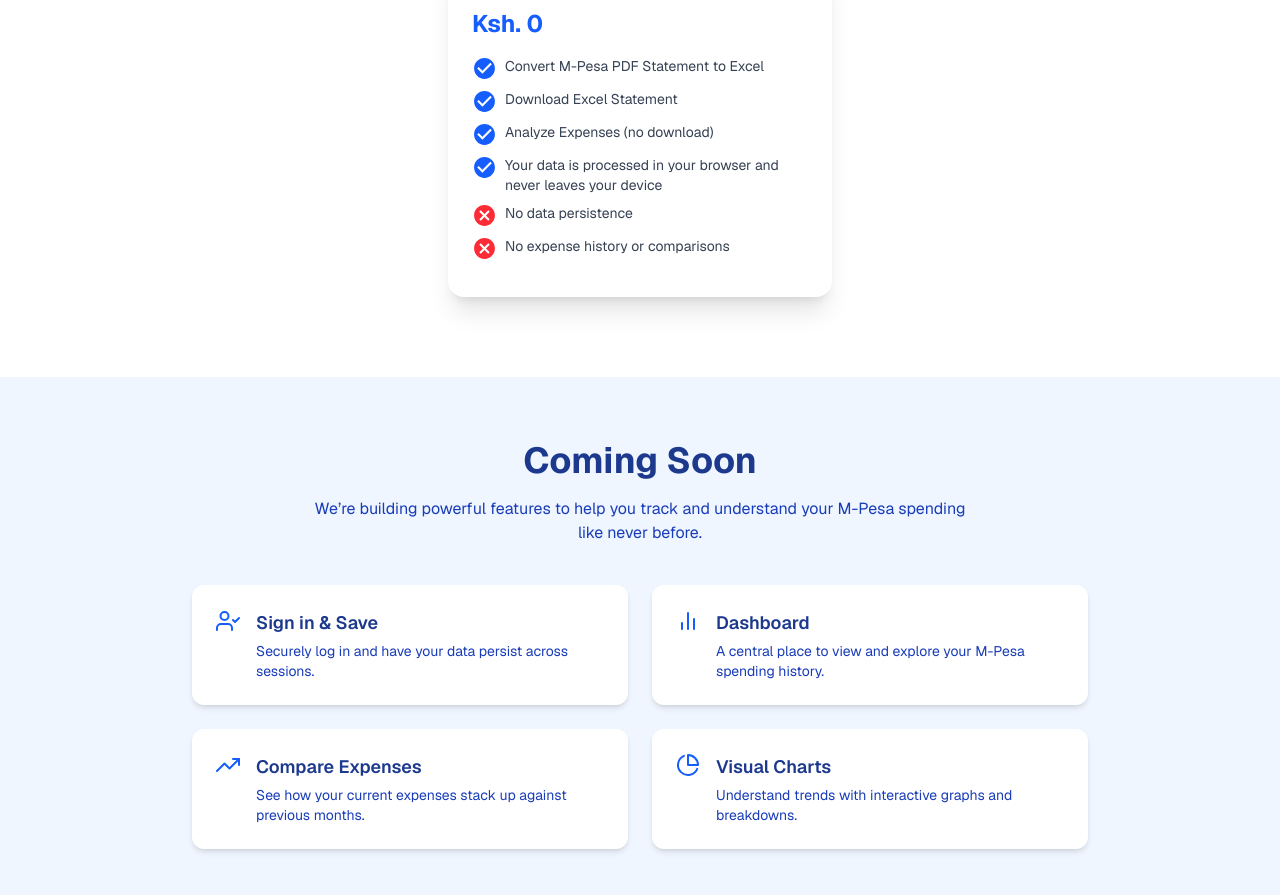
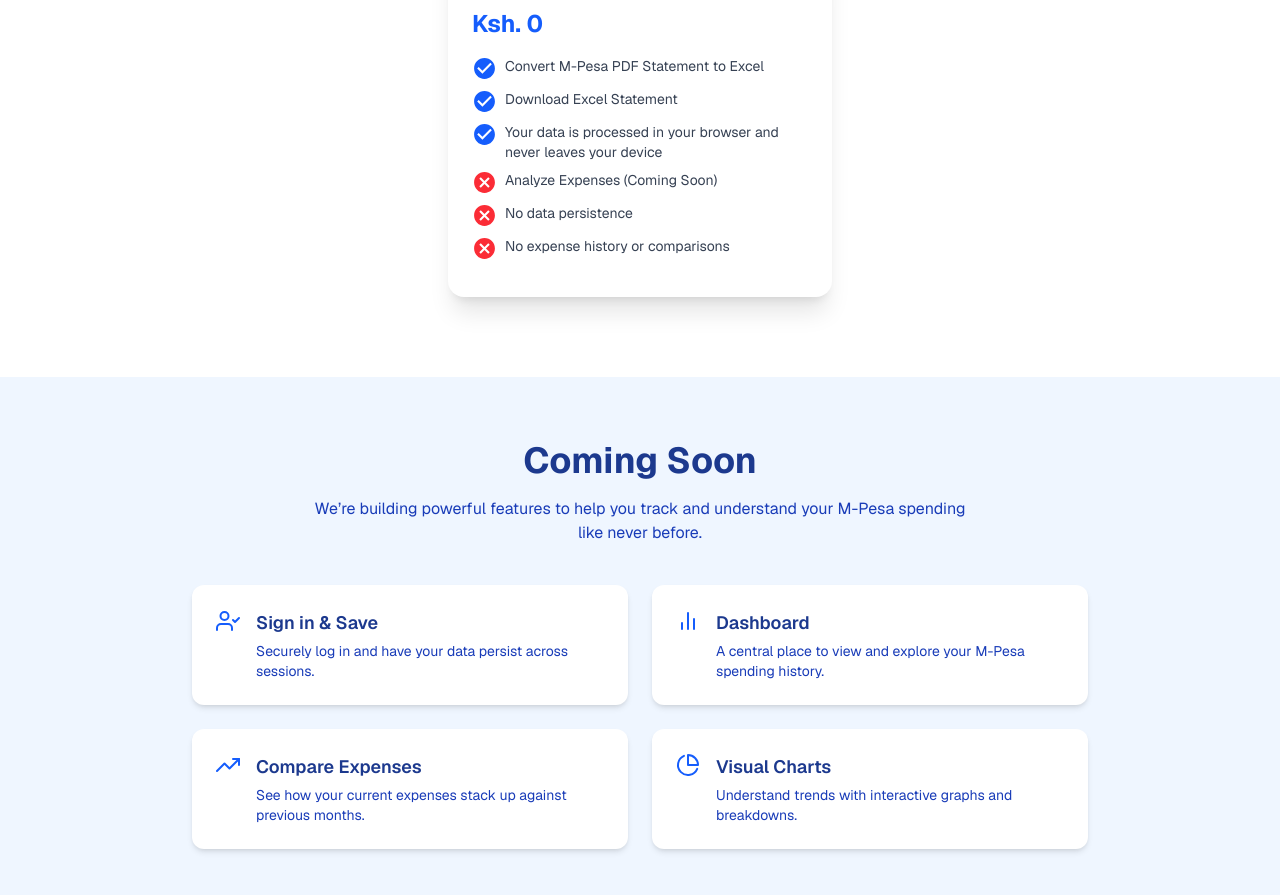
Before and after one commit to esthercate/M-Pesa-expense-tracker, a Next.js app in the folder mpesa-expense-tracker/: page / in a window 1280 px wide. Shown: the part 984-1879 px from the top of the page. Built offline with nearby package versions, Linux system fonts and the light colour scheme.

Commit message:
Make pricing changes

```diff
--- a/mpesa-expense-tracker/src/app/components/Pricing.tsx
+++ b/mpesa-expense-tracker/src/app/components/Pricing.tsx
@@ -6,11 +6,11 @@
 const features = [
 	{ text: 'Convert M-Pesa PDF Statement to Excel', included: true },
 	{ text: 'Download Excel Statement', included: true },
-	{ text: 'Analyze Expenses (no download)', included: true },
 	{
 		text: 'Your data is processed in your browser and never leaves your device',
 		included: true,
 	},
+	{ text: 'Analyze Expenses (Coming Soon)', included: false },
 	{ text: 'No data persistence', included: false },
 	{ text: 'No expense history or comparisons', included: false },
 ];
```
